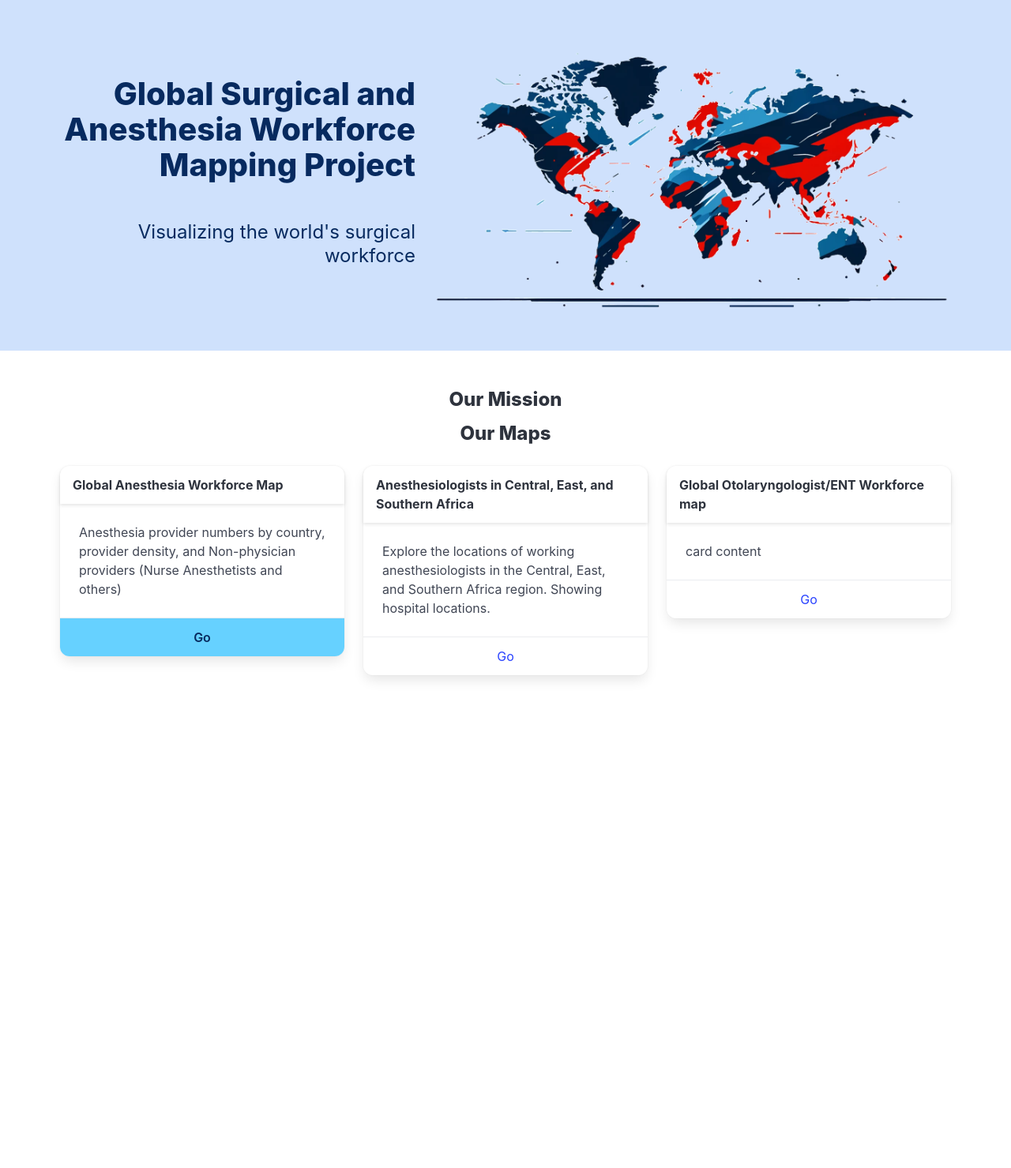
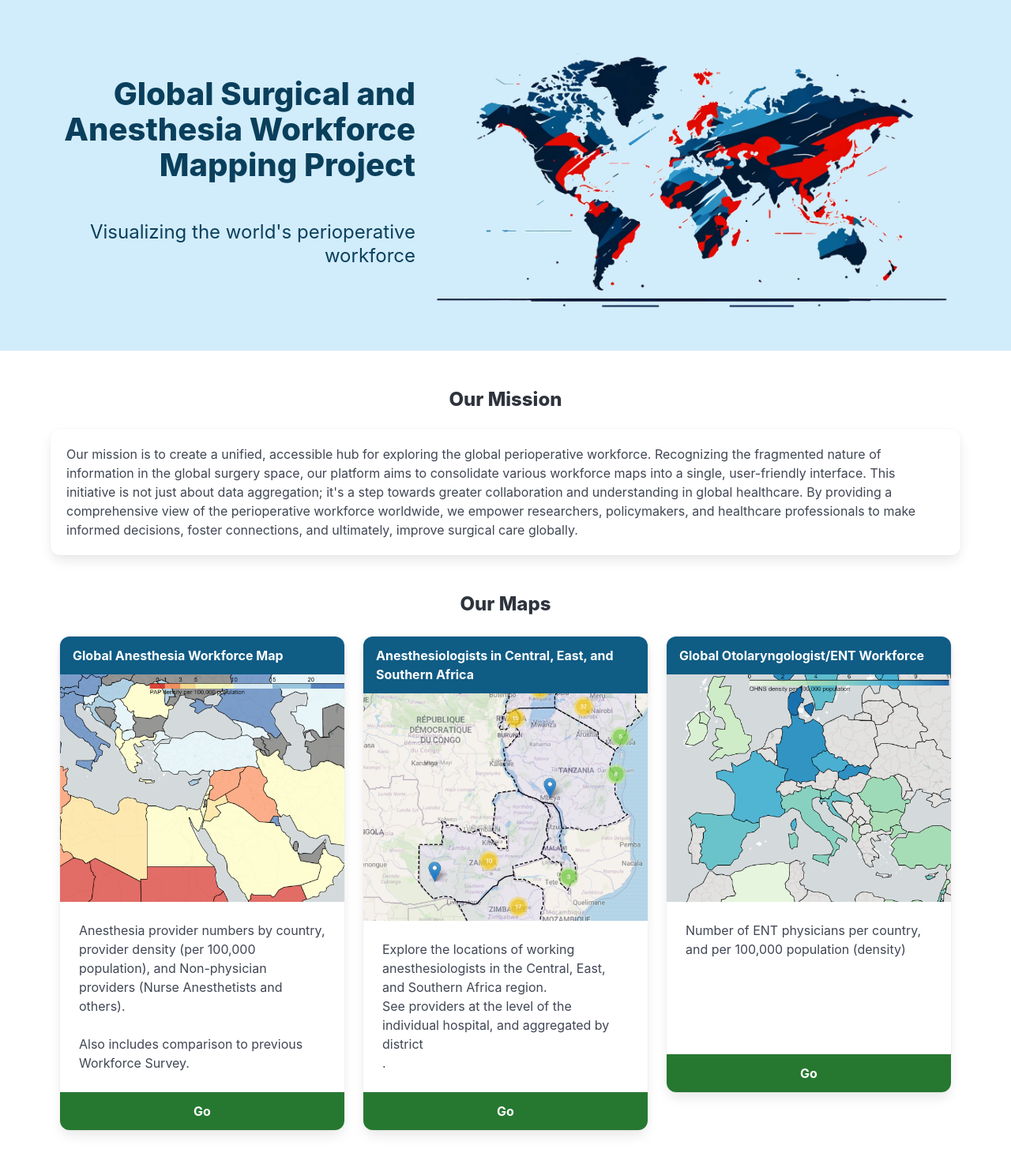
Before and after one commit to lawtj/workforce_map, a Flask app: page / in a window 1280 px wide. Shown: the part 52-1531 px from the top of the page at 79% size. Before the commit the page ends 913 px from the top, so only its background shows below. Run offline with Flask 3, Linux system fonts and the light colour scheme.

Commit message:
final possibly

```diff
--- a/my-bulma-project.scss
+++ b/my-bulma-project.scss
@@ -1,6 +1,20 @@
 @use "bulma/sass" with (
     // $primary: hsl(240,100%,50.2%)
-    $primary: hsl(216,87.2%,15.3%)
+
+    // ucsf dark
+    // $primary: hsl(216,87.2%,15.3%)
+
+    // ucsf lighter blue
+    // $primary: hsl(220,80.4%, 30%),
+
+    // ucsf light blue 3
+    $primary: hsl(201, 80%, 44%),
+
+    // ucsf light green
+    $success: hsl(127, 52%, 41%),
+
+    $link: hsl(325, 66%, 46%),
+
 
 );
 
--- a/templates/base.html
+++ b/templates/base.html
@@ -5,7 +5,7 @@
 
 <title>{% block title %}Home{% endblock %}</title>
 
-<body>
+<body class="has-navbar-fixed-top">
     {% include 'includes/nav.html' %}
 
     {% block content %}
--- a/templates/bulma.html
+++ b/templates/bulma.html
@@ -12,7 +12,7 @@
                         Global Surgical and Anesthesia Workforce Mapping Project
                     </p>
                     <p class="subtitle pt-6 is-4 has-text-primary-bold">
-                        Visualizing the world's surgical workforce
+                        Visualizing the world's perioperative workforce
                     </p>
                 </div>
                 <div class="column">
@@ -24,48 +24,43 @@
 </section>
 <section class="section">
 
-    <div class="container">
-        <p class="title is-4 has-text-centered pb-4">Our Mission</p>
+    <div class="container pb-6">
+        <p class="title is-4 has-text-centered">Our Mission</p>
+        <div class="box">
+            Our mission is to create a unified, accessible hub for exploring the global perioperative workforce. Recognizing the fragmented nature of information in the global surgery space, our platform aims to consolidate various workforce maps into a single, user-friendly interface. This initiative is not just about data aggregation; it's a step towards greater collaboration and understanding in global healthcare. By providing a comprehensive view of the perioperative workforce worldwide, we empower researchers, policymakers, and healthcare professionals to make informed decisions, foster connections, and ultimately, improve surgical care globally.
+        </div>
     </div>
 
     <div class="container">
         <p class="title is-4 has-text-centered pb-4">Our Maps</p>
     </div>
 
+
     <div class="container columns">
         <div class="column">
-            <div class="card">
-                <div class="card-header">
-                    <p class="card-header-title">
-                        Global Anesthesia Workforce Map
-                    </p>
-                </div>
-                <div class="card-content">Anesthesia provider numbers by country, provider density, and Non-physician providers (Nurse Anesthetists and others)</div>
-                <div class="card-footer has-background-info"><a href="/gaws" class='card-footer-item has-text-primary-bold has-text-weight-semibold'>Go</a></div>
-            </div>
+        {% set card_title = "Global Anesthesia Workforce Map" %}
+        {% set card_content = "<p>Anesthesia provider numbers by country, provider density (per 100,000 population), and Non-physician providers (Nurse Anesthetists and others).</p><br> <p>Also includes comparison to previous Workforce Survey.</p>" %}
+        {% set card_href = "/gaws" %}
+        {% set card_imgref = "static/images/card_gaws.png" %}
+        {% include 'includes/cards.html' %}
         </div>
+
         <div class="column">
-            <div class="card">
-                <div class="card-header">
-                    <p class="card-header-title">
-                        Anesthesiologists in Central, East, and Southern Africa
-                    </p>
-                </div>
-                <div class="card-content">Explore the locations of working anesthesiologists in the Central, East, and Southern Africa region. Showing hospital locations.</div>
-                <div class="card-footer"><a href="#" class='card-footer-item'>Go</a></div>
-            </div>
+        {% set card_title = "Anesthesiologists in Central, East, and Southern Africa" %}
+        {% set card_content = "Explore the locations of working anesthesiologists in the Central, East, and Southern Africa region. <p>See providers at the level of the individual hospital, and aggregated by district</p>." %}
+        {% set card_href = "/canesca" %}
+        {% set card_imgref = "static/images/card_canesca.png" %}
+        {% include 'includes/cards.html' %}
         </div>
+
         <div class="column">
-            <div class="card">
-                <div class="card-header">
-                    <p class="card-header-title">
-                        Global Otolaryngologist/ENT Workforce map
-                    </p>
-                </div>
-                <div class="card-content">card content</div>
-                <div class="card-footer"><a href="#" class='card-footer-item'>Go</a></div>
+        {% set card_title = "Global Otolaryngologist/ENT Workforce" %}
+        {% set card_content = "Number of ENT physicians per country, and per 100,000 population (density) <br><br><br><br><br>" %}
+        {% set card_href = "/ohns" %}
+        {% set card_imgref = "static/images/card_ohns.png" %}
+        {% include 'includes/cards.html' %}
+        </div>
 
-            </div>
-        </div>
     </div>
+
 {% endblock %}
--- /dev/null
+++ b/templates/includes/cards.html
@@ -0,0 +1,16 @@
+<div class="card">
+    <div class="card-header has-background-primary-30 ">
+        <p class="card-header-title has-text-primary-30-invert">
+            {{card_title}}
+        </p>
+    </div>
+    <div class="card-image">
+        <figure class="image is-5by4">
+            <img src={{card_imgref}} alt="Global Anesthesia Workforce Map">
+        </figure>
+    </div>
+    <div class="card-content">{{card_content|safe}}</div>
+    <div class="card-footer has-background-success-30">
+        <a href= {{card_href}} class='card-footer-item has-text-primary-bold has-text-success-30-invert has-text-weight-bold'>Go</a>
+    </div>
+</div>
--- a/templates/includes/head.html
+++ b/templates/includes/head.html
@@ -1,7 +1,6 @@
 <head >
     <meta charset="utf-8">
     <meta name="viewport" content="width=device-width, initial-scale=1">
-    <title>Hello Tyler</title>
     <link
     rel="stylesheet" href="static/dist/css/my-bulma-project.css">
     </head>
--- a/templates/includes/nav.html
+++ b/templates/includes/nav.html
@@ -1,5 +1,5 @@
 
-<nav class="navbar is-white">
+<nav class="navbar is-white is-fixed-top">
     <nav class="navbar-brand">
         <a href="/" class="navbar-item">
             <img src="static/images/icon_alpha.png" alt="Logo" height="160">
@@ -28,3 +28,27 @@
         </nav>
     </nav>
 </nav>
+
+<script>
+    document.addEventListener('DOMContentLoaded', () => {
+
+// Get all "navbar-burger" elements
+const $navbarBurgers = Array.prototype.slice.call(document.querySelectorAll('.navbar-burger'), 0);
+
+// Add a click event on each of them
+$navbarBurgers.forEach( el => {
+  el.addEventListener('click', () => {
+
+    // Get the target from the "data-target" attribute
+    const target = el.dataset.target;
+    const $target = document.getElementById(target);
+
+    // Toggle the "is-active" class on both the "navbar-burger" and the "navbar-menu"
+    el.classList.toggle('is-active');
+    $target.classList.toggle('is-active');
+
+  });
+});
+
+});
+</script>
--- a/templates/pages/canesca.html
+++ b/templates/pages/canesca.html
@@ -1,4 +1,5 @@
 {% extends "base.html" %}
+{% block title %}CANESCA{% endblock %}
 
 {% block content %}
 {% set hero_text = "Anesthesiologists in East, Central and Southern Africa" %}
--- a/templates/pages/gaws.html
+++ b/templates/pages/gaws.html
@@ -8,10 +8,10 @@
 
 {% include 'includes/hero_subpage.html' with context %}
 
-<div class="container ">
+<div class="container px-4">
     <div class="columns mt-6 mb-4 is-8">
         <div class="content column is-two-thirds">
-            <p class="title is-6">About this map:</p>
+            <p class="title is-6 box has-background-success-soft">About this map:</p>
             <p>This map shows three layers of anesthesia workforce data.
                 <ul>
                     <li>Number of Physician Anesthesia Providers (PAPs) per 100,000 population</li>
@@ -37,7 +37,7 @@
 
             <div class="dropdown-menu">
                 <div class="dropdown-content">
-                    <div class="dropdown-item "><p class="is-italic has-text-weight-light">Law, Tyler J., Michael S. Lipnick, Wayne Morriss, Adrian W. Gelb, et al. 2024. <a href='#'>“The Global Anesthesia Workforce Survey: Updates and Trends in the Anesthesia Workforce.” </a>Anesthesia & Analgesia, March, 10.1213/ANE.0000000000006836.</p>
+                    <div class="dropdown-item "><p class="is-italic has-text-weight-semibold">Law, Tyler J., Michael S. Lipnick, Wayne Morriss, Adrian W. Gelb, et al. 2024. <a href='https://journals.lww.com/anesthesia-analgesia/fulltext/9900/the_global_anesthesia_workforce_survey__updates.788.aspx' target="_blank">“The Global Anesthesia Workforce Survey: Updates and Trends in the Anesthesia Workforce.” </a>Anesthesia & Analgesia, March, 10.1213/ANE.0000000000006836.</p>
                     </div>
                     </div>
                 </div>
```
Also changed, not shown: templates/pages/ohns.html (+6 -6 lines), static/dist/css/my-bulma-project.css, static/images/card_canesca.png (added), static/images/card_gaws.png (added), static/images/card_ohns.png (added), 1 other file.
